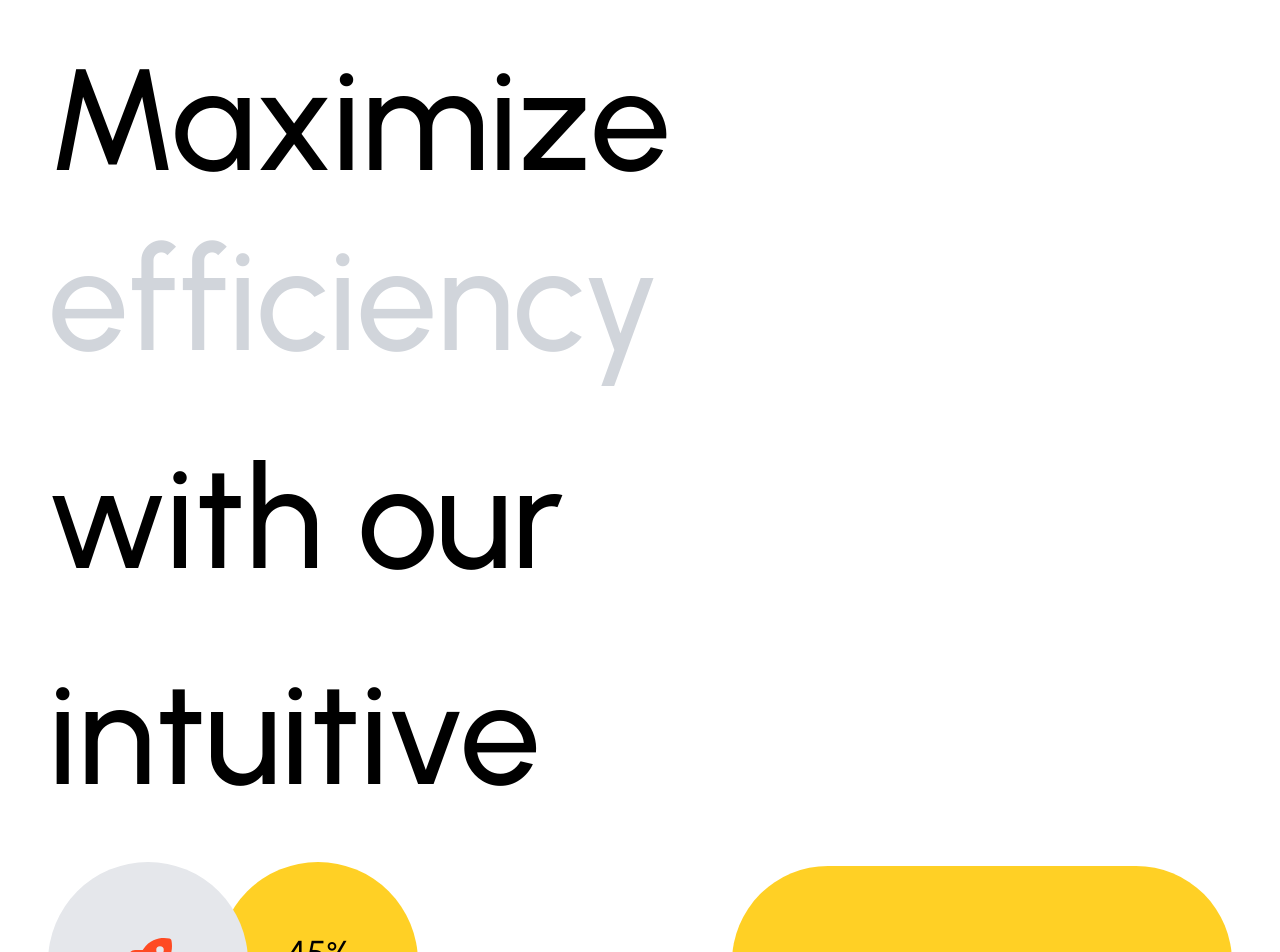
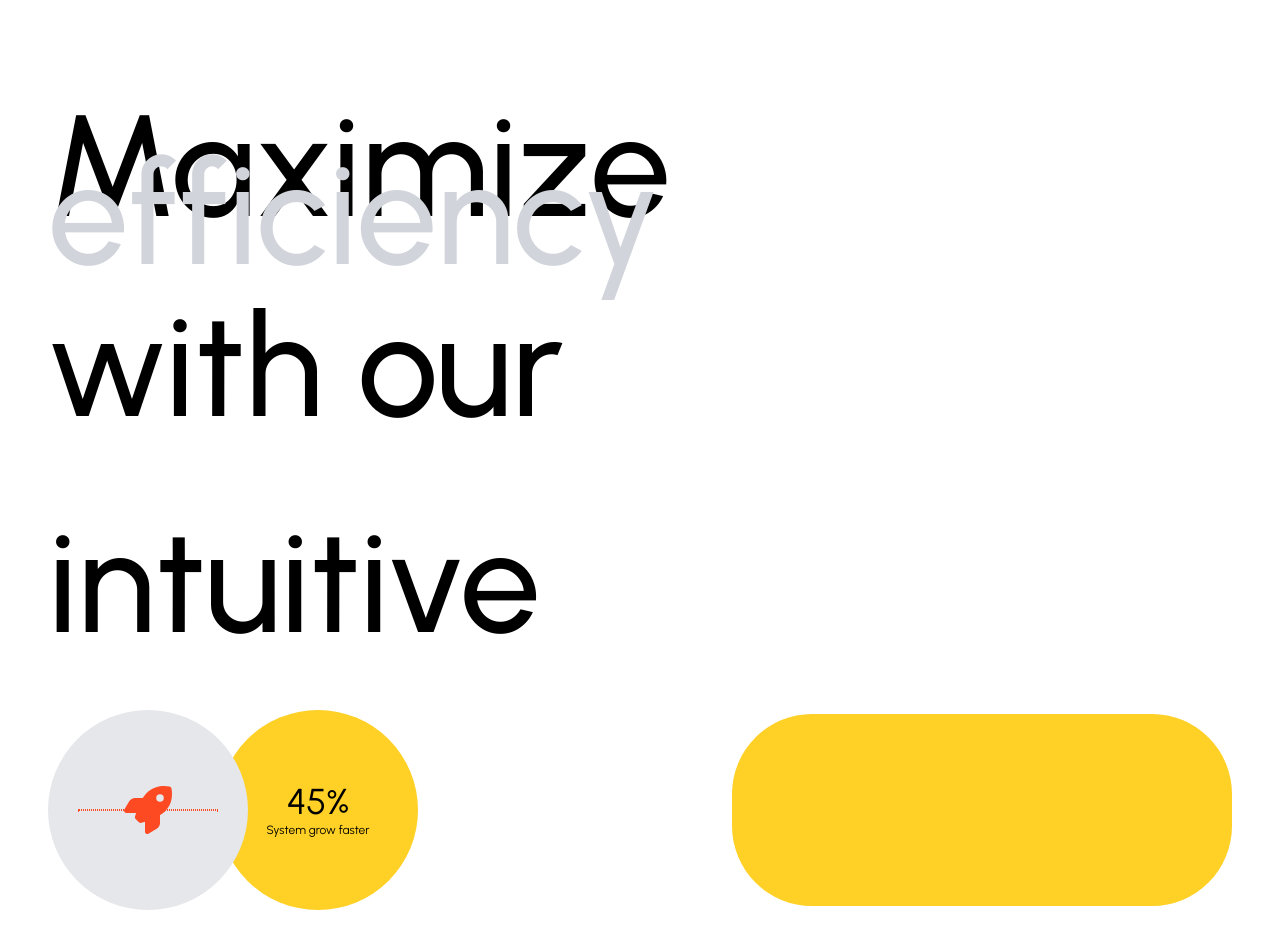
Before and after one commit to dejongbaba/moniepoint-assessment, a Next.js app: page / in a window 1280 px wide. Shown: the part 2160-3112 px from the top of the page. Built offline with nearby package versions, Linux system fonts and the light colour scheme.

Commit message:
update: fixed marquee

```diff
--- a/src/components/Analytics.tsx
+++ b/src/components/Analytics.tsx
@@ -78,10 +78,6 @@ function Analytics() {
 
                 </div>
 
-
-                {/* square box */}
-
-                {/* middle line */}
                 <motion.p
                     initial='initial'
                     whileInView='inView'
--- a/src/components/Demo.tsx
+++ b/src/components/Demo.tsx
@@ -24,12 +24,12 @@ function Demo() {
     };
     const transition = {duration: 1, delay: 2, ease: [.25, 1, .45, 1]}
     return (
-        <div className='relative py-12 overflow-auto'>
+        <div className='relative py-[10rem] overflow-auto'>
             <div className='p-12 space-y-5  '>
                 <motion.h2 initial='initial' whileInView='inView'
                            transition={{...transition, delay: .5}}
                            variants={textVariants}
-                           className='text-big font-medium leading-tight'> Maximize <span
+                           className='text-big font-medium leading-[3rem]'> Maximize <span
                     className='text-gray-300'>efficiency </span>
                 </motion.h2>
                 <motion.h2
@@ -54,7 +54,8 @@ function Demo() {
                                     <p className='text-center text-xs w-[60%] mx-auto'>System grow faster</p>
                                 </div>
                             </div>
-                            <marquee className='text-9xl p-8 w-[500px] rounded-full bg-secondary'>Analytic Services
+                            <marquee scrollAmount="20"
+                                     className='text-9xl p-8 w-[500px] rounded-[5rem] bg-secondary'>Analytic Services
                             </marquee>
                         </div>
 
@@ -141,9 +142,6 @@ function Demo() {
 
                 </div>
             </div>
-            {/*<div className='h-full flex flex-col flex-reverse absolute w-fulls'>*/}
-
-            {/*</div>*/}
 
         </div>
 
--- a/src/components/Widget.tsx
+++ b/src/components/Widget.tsx
@@ -36,7 +36,7 @@ function Widget() {
                     </motion.p>
                     <motion.p className='font-medium'
                               initial='initial' whileInView='inView'
-                              transition={{...transition, delay: 1}}
+                              transition={{...transition, delay: .5}}
                               variants={textVariants}
                     >Success through analytics
                     </motion.p>
```
